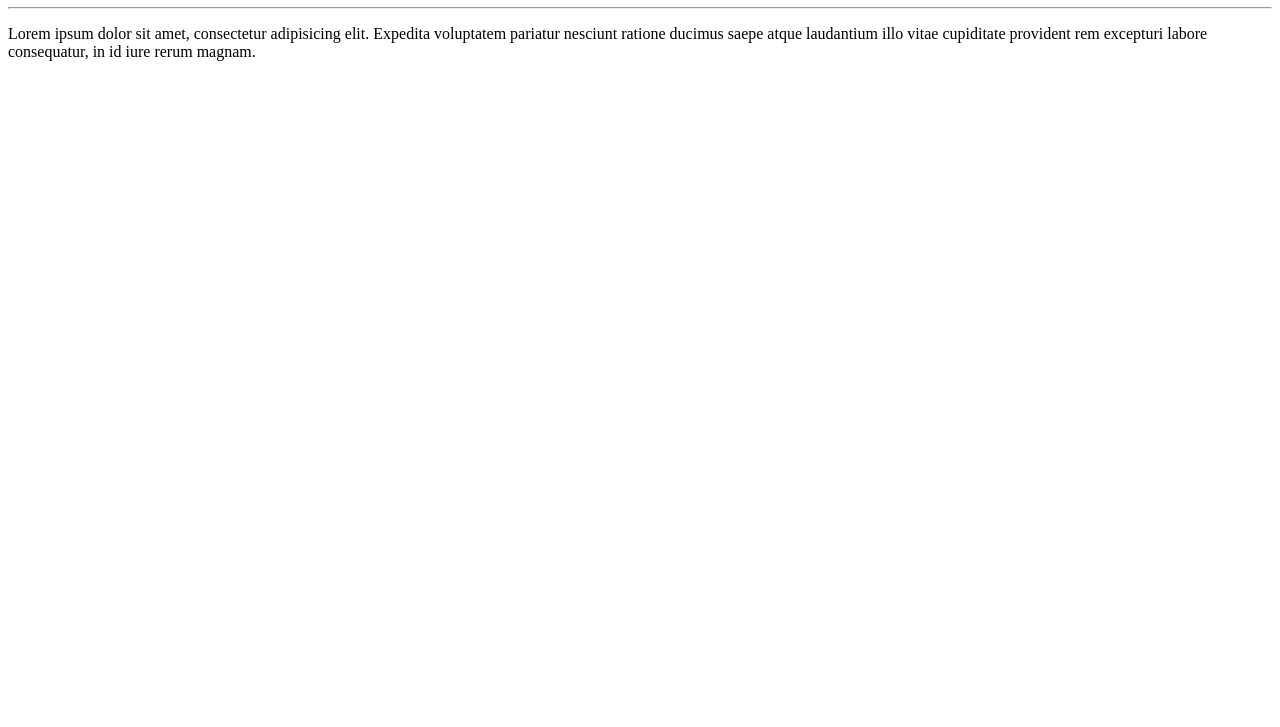
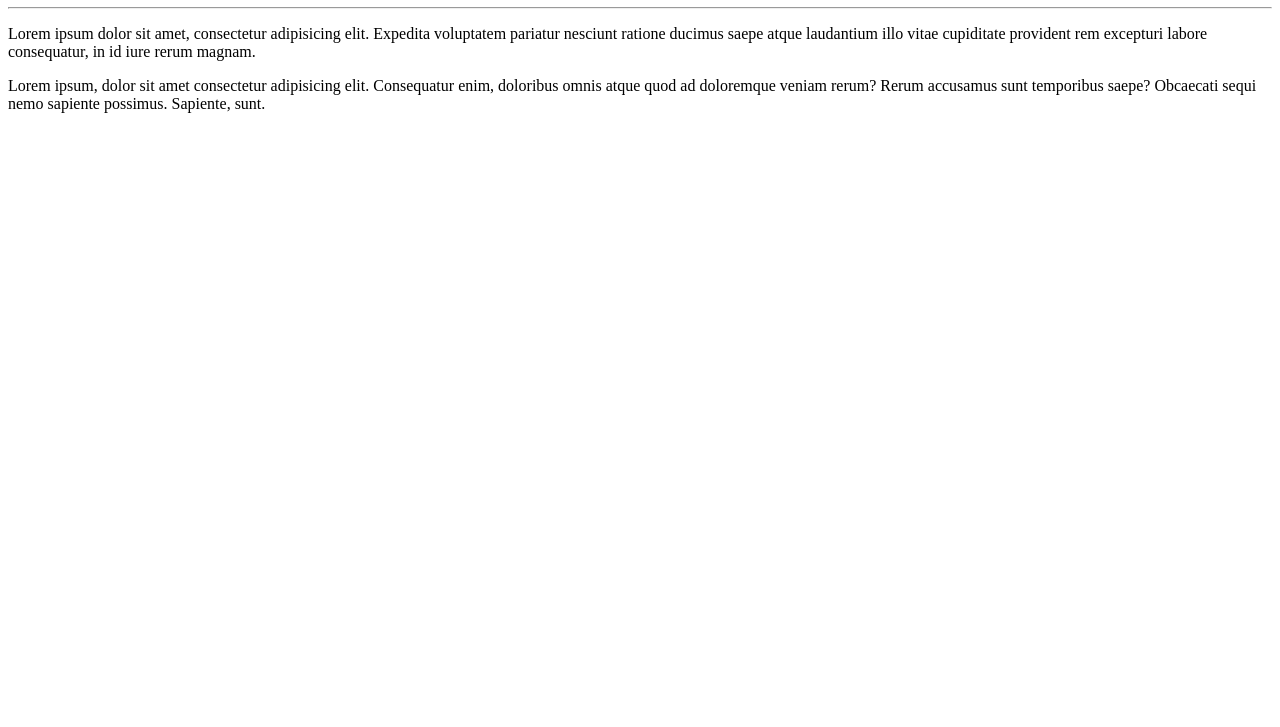
Before and after one commit to Viellas/Estudos, a plain HTML site: page site-exemplo/index.html in a window 1280 px wide. Shown: the part 73-800 px from the top of the page. Drawn offline with Linux system fonts and the light colour scheme.

Commit message:
adicionie um parágrafo

```diff
--- a/site-exemplo/index.html
+++ b/site-exemplo/index.html
@@ -9,5 +9,6 @@
     <h1>olá mundo!</h1>
     <hr>
     <p>Lorem ipsum dolor sit amet, consectetur adipisicing elit. Expedita voluptatem pariatur nesciunt ratione ducimus saepe atque laudantium illo vitae cupiditate provident rem excepturi labore consequatur, in id iure rerum magnam.</p>
+    <p>Lorem ipsum, dolor sit amet consectetur adipisicing elit. Consequatur enim, doloribus omnis atque quod ad doloremque veniam rerum? Rerum accusamus sunt temporibus saepe? Obcaecati sequi nemo sapiente possimus. Sapiente, sunt.</p>
 </body>
 </html>
```
